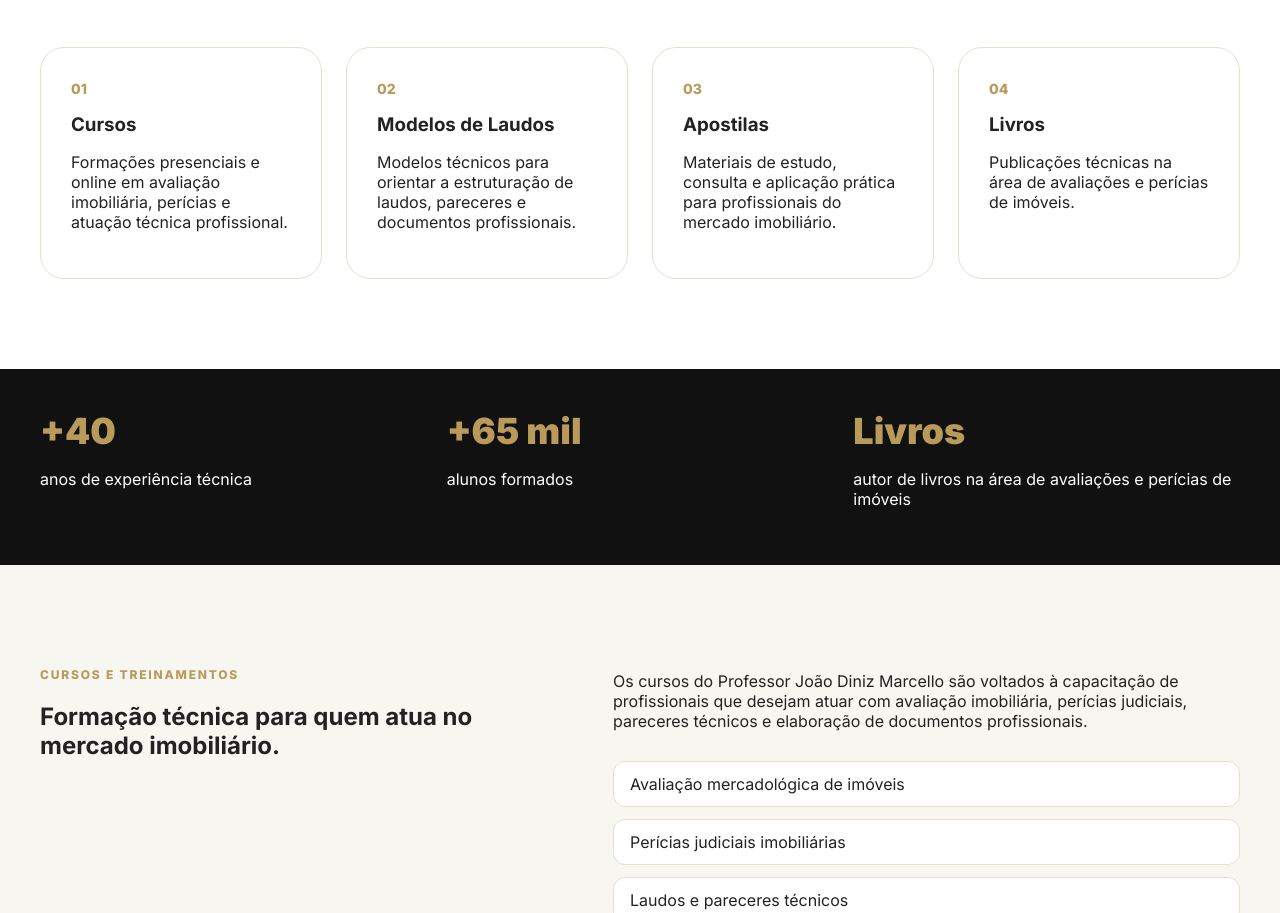
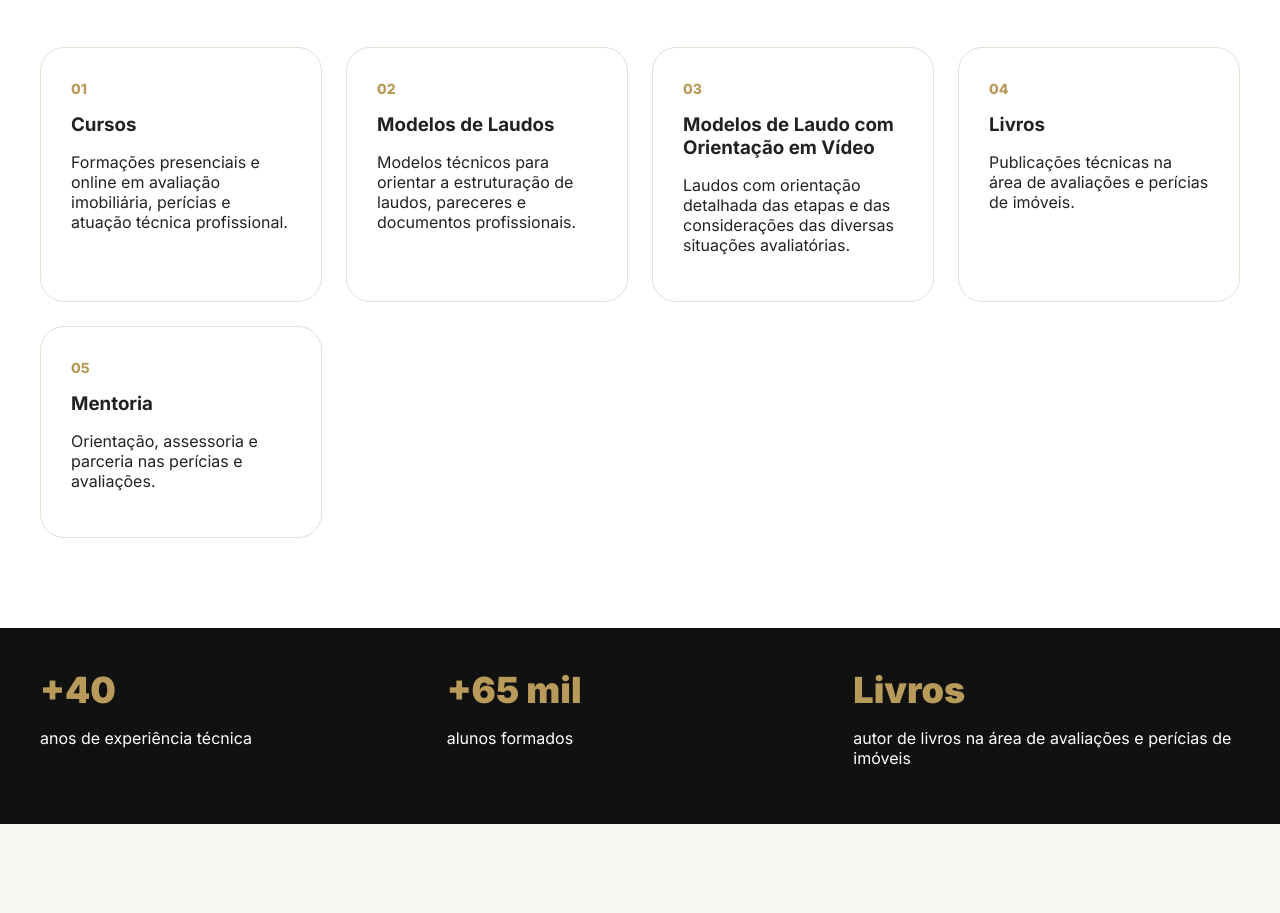
Before and after one commit to d2000video-design/profdiniz, a plain HTML site: page index.html in a window 1280 px wide. Shown: the part 1192-2105 px from the top of the page. Drawn offline with Linux system fonts and the light colour scheme.

Commit message:
Update index.html

```diff
--- a/index.html
+++ b/index.html
@@ -116,8 +116,11 @@
 
           <article class="product-card">
             <span class="product-number">03</span>
-            <h3>Apostilas</h3>
-            <p>Materiais de estudo, consulta e aplicação prática para profissionais do mercado imobiliário.</p>
+            <h3>Modelos de Laudo com Orientação em Vídeo</h3>
+
+<p>
+Laudos com orientação detalhada das etapas e das considerações das diversas situações avaliatórias.
+</p>
           </article>
 
           <article class="product-card">
@@ -125,7 +128,17 @@
             <h3>Livros</h3>
             <p>Publicações técnicas na área de avaliações e perícias de imóveis.</p>
           </article>
+<article class="product-card featured-product">
 
+  <span class="product-number">05</span>
+
+  <h3>Mentoria</h3>
+
+  <p>
+    Orientação, assessoria e parceria nas perícias e avaliações.
+  </p>
+
+</article>
         </div>
 
       </div>
```
